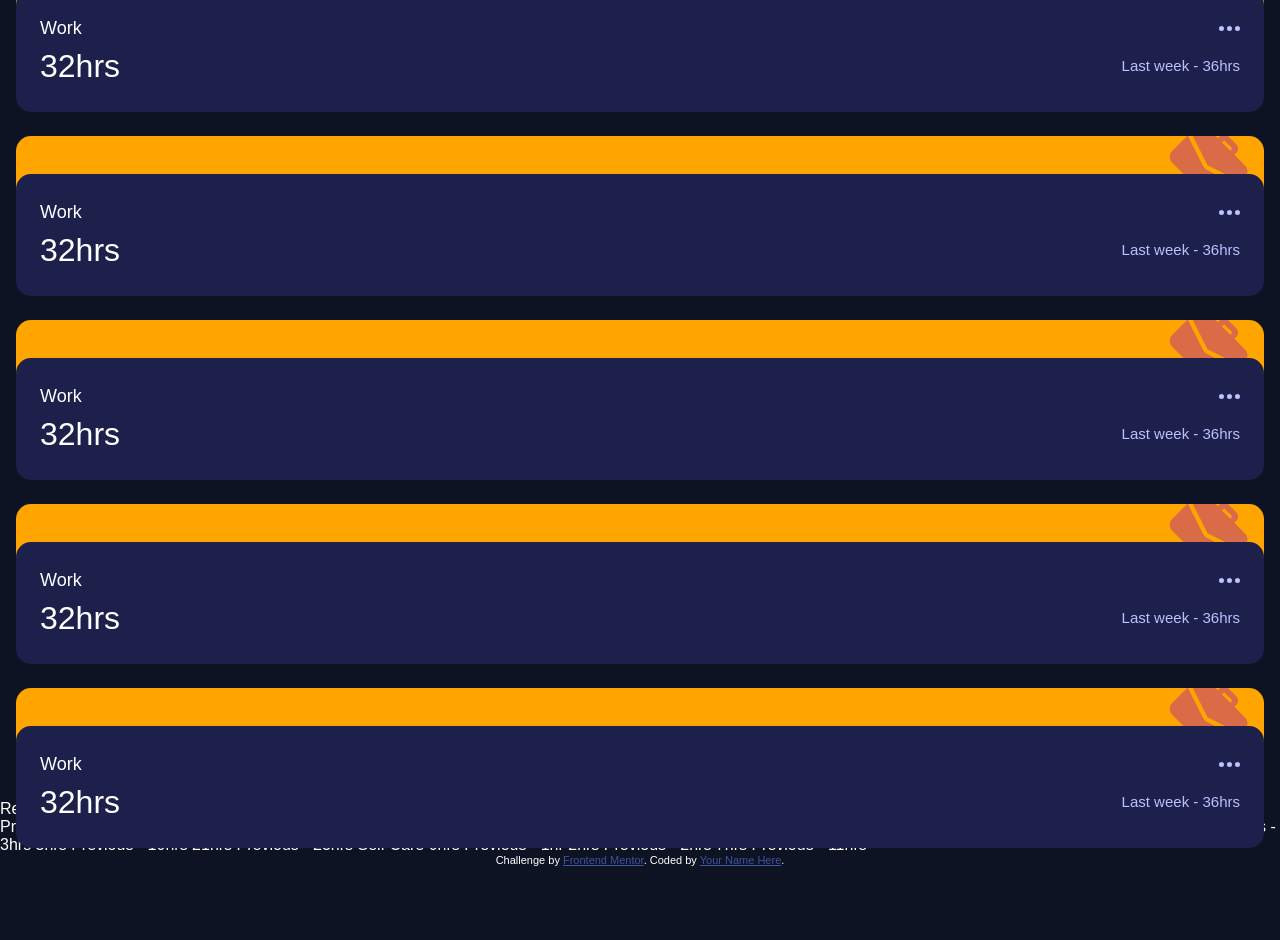
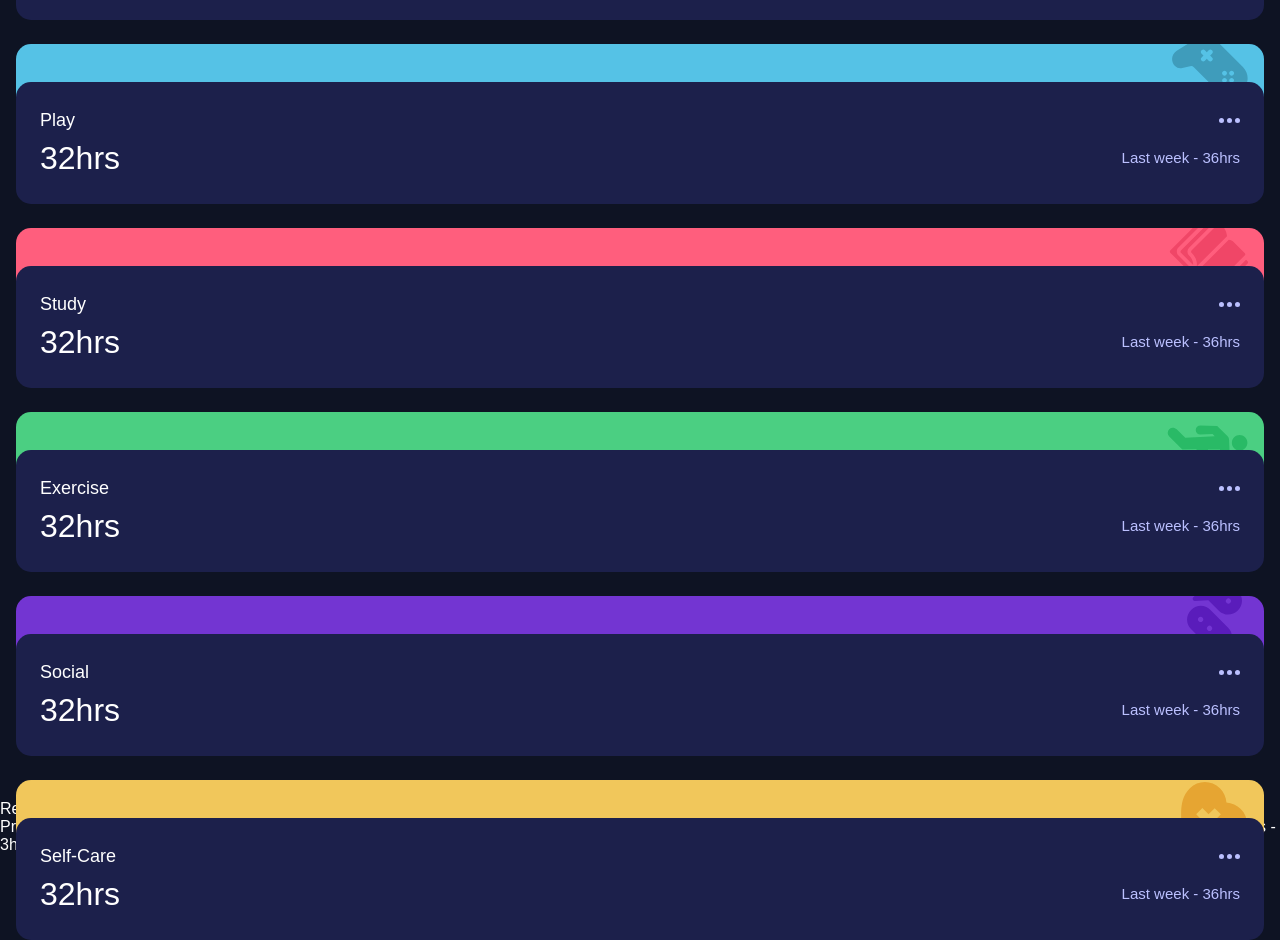
Before and after one commit to martinianol/time-tracking-dashboard, a React (Vite) app: page / in a window 1280 px wide. Before the commit the page ends 866 px from the top, so only its background shows below. Built offline with nearby package versions, Linux system fonts and the light colour scheme.

Commit message:
Different colors for the cards

```diff
--- a/src/App.tsx
+++ b/src/App.tsx
@@ -22,10 +22,11 @@ function App() {
       <MainContainer>
         <CardsContainer>
           <Card title="work" stats={DEFAULT_STATS} />
-          <Card title="work" stats={DEFAULT_STATS} />
-          <Card title="work" stats={DEFAULT_STATS} />
-          <Card title="work" stats={DEFAULT_STATS} />
-          <Card title="work" stats={DEFAULT_STATS} />
+          <Card title="play" stats={DEFAULT_STATS} />
+          <Card title="study" stats={DEFAULT_STATS} />
+          <Card title="exercise" stats={DEFAULT_STATS} />
+          <Card title="social" stats={DEFAULT_STATS} />
+          <Card title="self-care" stats={DEFAULT_STATS} />
         </CardsContainer>
       </MainContainer>
     </>
--- a/src/components/common/card/Card.styles.tsx
+++ b/src/components/common/card/Card.styles.tsx
@@ -1,4 +1,17 @@
 import styled from "styled-components";
+
+import theme from "../../../theme/theme";
+
+const ACTIVITY_COLORS = {
+  work: theme.colors.orange,
+  play: theme.colors.blue300,
+  study: theme.colors.pink400,
+  exercise: theme.colors.green400,
+  social: theme.colors.purple.purple700,
+  "self-care": theme.colors.yellow300,
+};
+
+export type ActivityType = keyof typeof ACTIVITY_COLORS;
 
 const Container = styled.div`
   position: relative;
@@ -11,10 +24,10 @@ const ImgContainer = styled.div`
   bottom: 5.5rem;
 `;
 
-const Header = styled.div`
-  background-color: orange;
+const Header = styled.div<{ type: ActivityType }>`
+  background-color: ${({ type }) => ACTIVITY_COLORS[type]};
+  padding: 2.375rem 0;
   border-radius: 15px;
-  padding: 2.375rem 0;
 `;
 
 const Content = styled.section`
--- a/src/components/common/card/Card.tsx
+++ b/src/components/common/card/Card.tsx
@@ -10,6 +10,7 @@ import {
   PastTracking,
   Header,
   ImgContainer,
+  ActivityType,
 } from "./Card.styles";
 
 interface Stats {
@@ -17,12 +18,12 @@ interface Stats {
   previous: number;
 }
 
-const Card = ({ title, stats }: { title: string; stats: Stats }) => {
+const Card = ({ title, stats }: { title: ActivityType; stats: Stats }) => {
   return (
     <Container>
-      <Header />
+      <Header type={title} />
       <ImgContainer>
-        <Icon name="work" />
+        <Icon name={title} />
       </ImgContainer>
       <Content>
         <ActiviyHeader>
```
